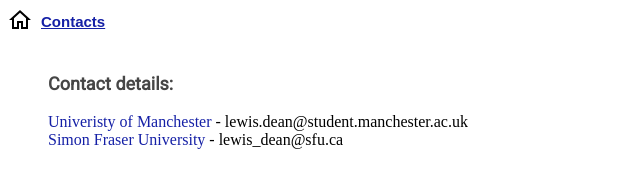
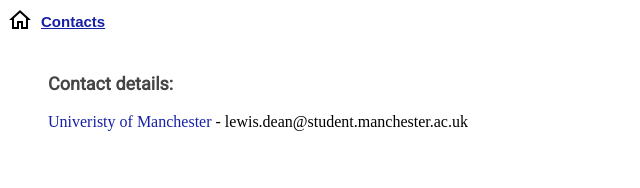
Before and after one commit to LewisDean22/lewis_dean_website, a plain HTML site: page contact.html in a window 1280 px wide. Shown: the whole page, without its empty margins (0-640 px from the left). Drawn offline with Linux system fonts and the light colour scheme; a web font is replaced by a local one.

Commit message:
Update contact.html

```diff
--- a/contact.html
+++ b/contact.html
@@ -40,8 +40,7 @@
   </p>
   <p class="contact-details">
     <ul style="list-style: none">
-      <li> <span class="blue-font">Univeristy of Manchester</span> - lewis.dean@student.manchester.ac.uk </li>
-      <li> <span class="blue-font">Simon Fraser University</span> - lewis_dean@sfu.ca </li>
+      <span class="blue-font">Univeristy of Manchester</span> - lewis.dean@student.manchester.ac.uk
     </ul>
   </p>
 </body>
```
